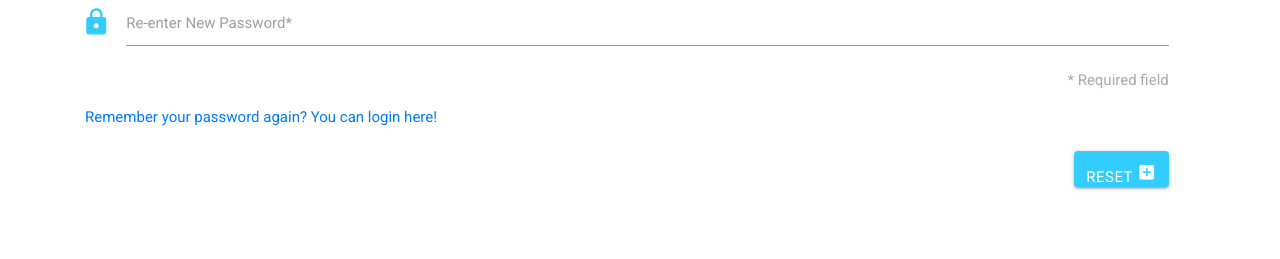
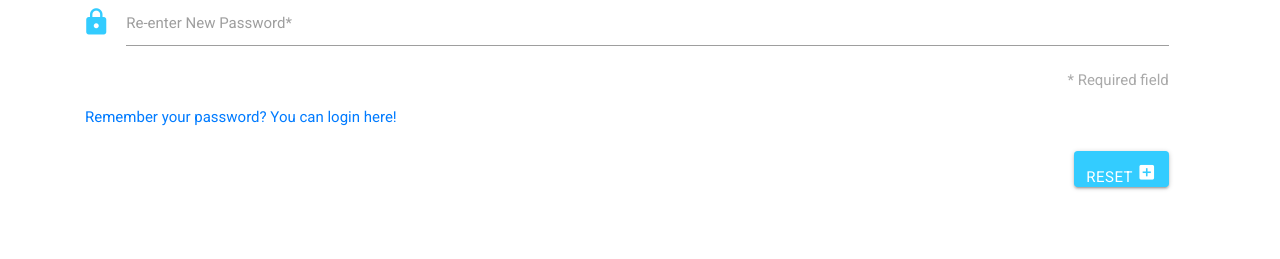
Before and after one commit to rory81/the_reading_list, a Flask app: page /reset_password in a window 1280 px wide. Shown: the part 541-800 px from the top of the page. Run offline with Flask 2, Linux system fonts and the light colour scheme; some libraries are stand-ins or nearby versions.

Commit message:
changed text for login link after another user feedback

```diff
--- a/templates/reset_password.html
+++ b/templates/reset_password.html
@@ -34,7 +34,7 @@
 		<p class="required right">* Required field</p>
         <!--if the user already has an account, and remembers its password, the user gets redirected to the login page-->
 		<div class="row no-gutters col-12">
-			<a href="{{url_for('login')}}">Remember your password again? You can login
+			<a href="{{url_for('login')}}">Remember your password? You can login
 				here!</a>
 		</div>
         <!--the button to submit the data filled in by user so the new password can be saved to the database-->
```
